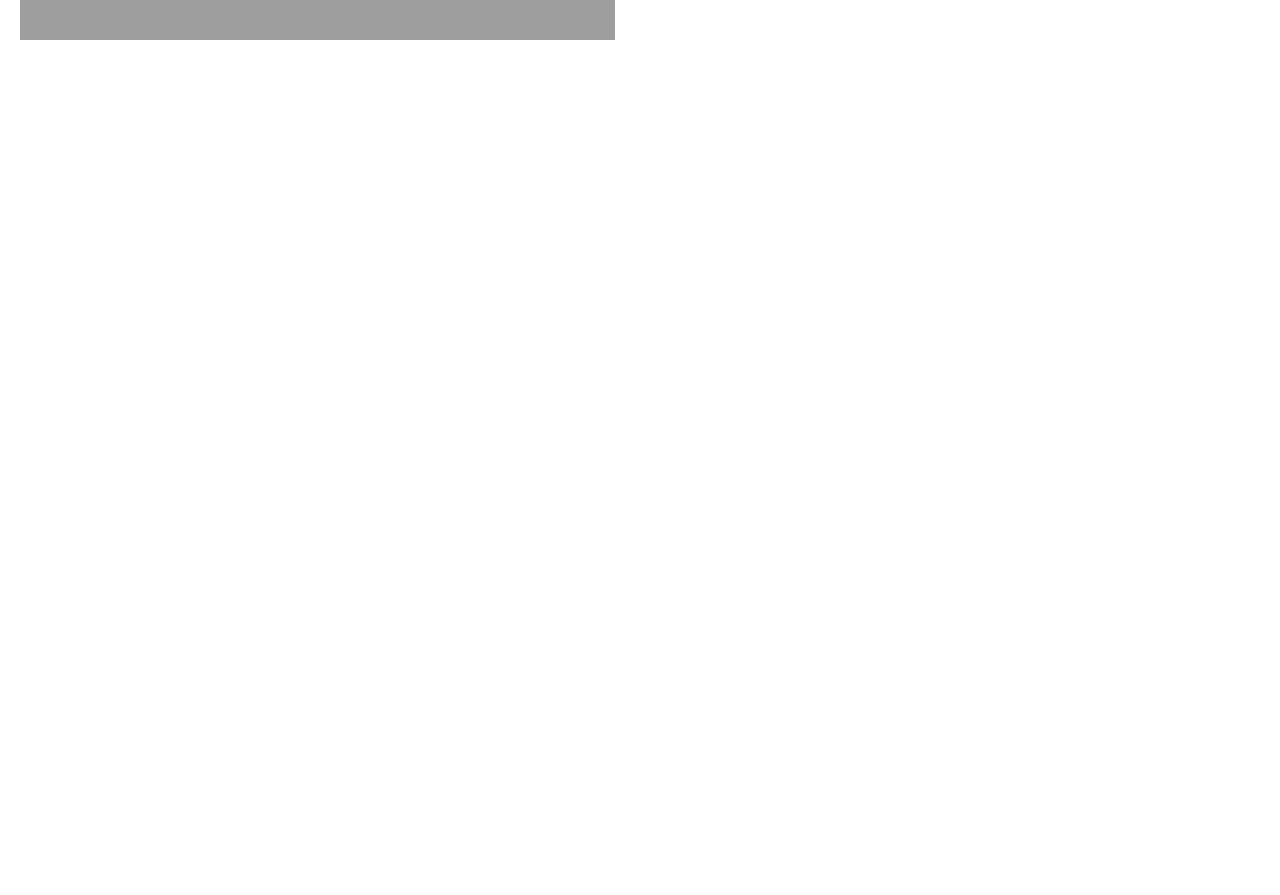
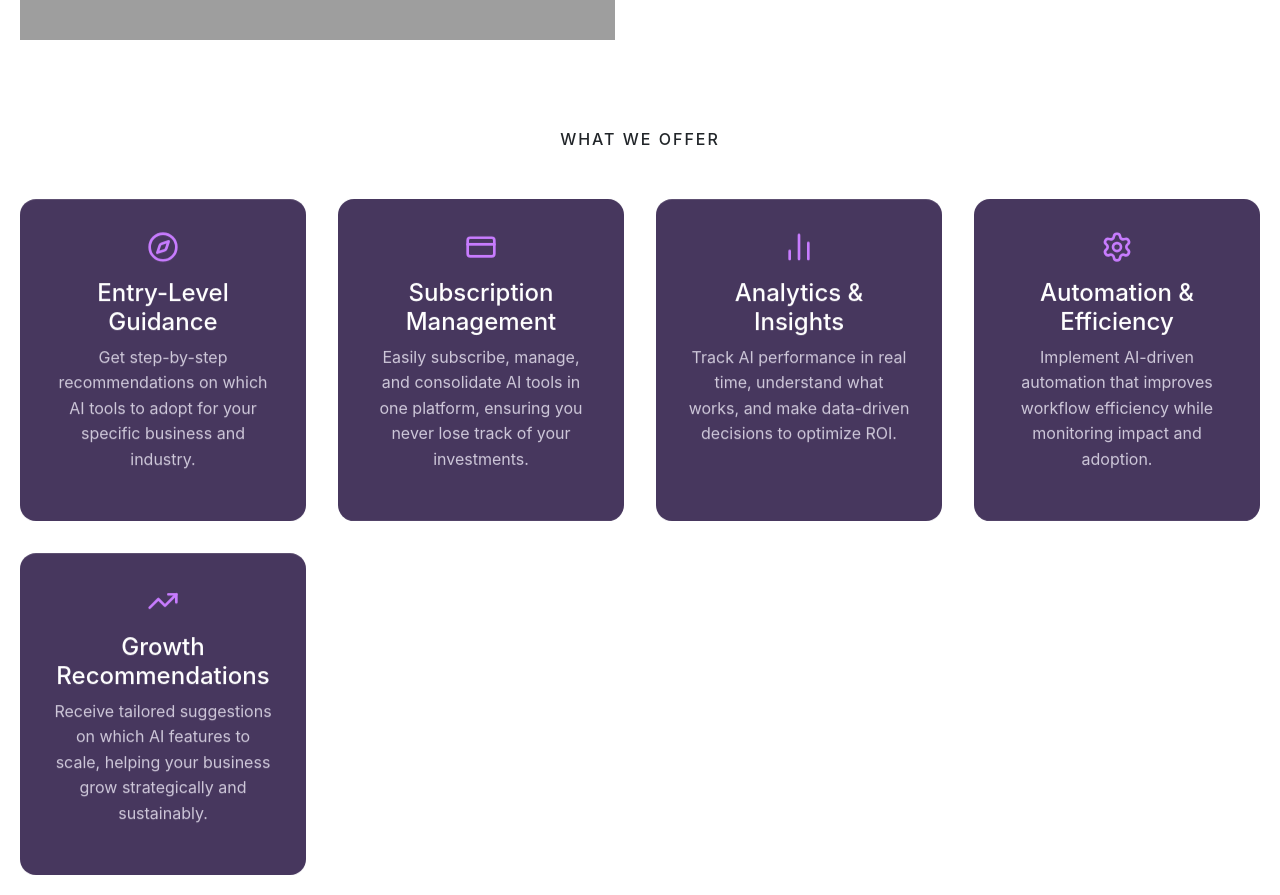
Before and after one commit to brucetravis/neurora-platform, a React (Create React App) app: page / in a window 1280 px wide. Shown: the part 1440-2335 px from the top of the page. Before the commit the page ends 1500 px from the top, so only its background shows below. Built offline with nearby package versions, Linux system fonts and the light colour scheme; grey boxes are pictures that could not be loaded.

Commit message:
whyus section created

```diff
--- a/src/components/buttons/Button.css
+++ b/src/components/buttons/Button.css
@@ -10,5 +10,5 @@ button {
 
 button:hover {
   background: rgb(46, 23, 73);
-  cursor: pointer;
+  cursor: points;
 }
--- /dev/null
+++ b/src/components/cards/whyus/Points.css
@@ -0,0 +1,41 @@
+.points-card {
+  background: rgba(25, 6, 54, 0.8);
+  border-radius: 1rem;
+  padding: 2rem;
+  min-height: 300px;
+  text-align: center;
+  transition: transform 0.3s ease, box-shadow 0.3s ease;
+  will-change: transform;
+}
+
+
+.points-card:hover {
+  cursor: pointer;
+  transform: translateY(-6px);
+  box-shadow: 0 10px 30px rgba(184, 135, 219, 0.2);
+}
+
+.points-title {
+  color: #fff;
+  font-size: 1.5rem;
+  margin: 1rem 0 0.5rem 0;
+}
+
+.points-desc {
+  color: rgba(230,226,240,0.85);
+  font-size: 1rem;
+  line-height: 1.6;
+}
+
+.icon-wrapper {
+  display: flex;
+  justify-content: center;
+  align-items: center;
+  margin-bottom: 1rem;
+  transition: transform 0.3s ease, filter 0.3s ease;
+}
+
+.points-card:hover .icon-wrapper {
+  transform: scale(1.1);
+  filter: drop-shadow(0 0 12px #c87cff);
+}
--- /dev/null
+++ b/src/components/cards/whyus/Points.js
@@ -0,0 +1,19 @@
+import React from 'react'
+import './Points.css'
+import { animated } from 'react-spring'
+
+export default function Points({ icon, title, content, animation }) {
+  return (
+    <animated.div
+      className='points-card'
+      style={{
+        ...animation,
+        width: '100%'
+      }}
+    >
+      <div className="icon-wrapper">{icon}</div>
+      <h3 className="points-title">{title}</h3>
+      <p className="points-desc">{content}</p>
+    </animated.div>
+  )
+}
--- a/src/components/cursor/Cursor.css
+++ b/src/components/cursor/Cursor.css
@@ -1,7 +1,7 @@
 .custom-cursor {
   position: fixed;
   z-index: 99999;
-  pointer-events: none; /* So it doesn't block clicks */
+  points-events: none; /* So it doesn't block clicks */
   /* width: 15px; */
   /* height: 15px; */
   width: 0;
@@ -14,7 +14,7 @@
 
 .trail-dot {
   position: fixed;
-  pointer-events: none;
+  points-events: none;
   width: 100px;
   height: 100px;
   border-radius: 50%;
--- /dev/null
+++ b/src/components/sections/whyus/WhyUs.css
@@ -0,0 +1,18 @@
+.whyus-section {
+    padding: 50px 20px 20px 20px;
+}
+
+.whyus-section .title {
+    text-align: center;
+    text-transform: uppercase;
+    letter-spacing: 2px;
+    margin: 20px 0 50px 0;
+    padding: 0;
+}
+
+.whyus-section .whyus-content {
+    display: grid;
+    grid-template-columns: repeat(auto-fit, minmax(240px, 1fr));
+    gap: 2rem;
+    margin: 0 auto;
+}
--- /dev/null
+++ b/src/components/sections/whyus/WhyUs.js
@@ -0,0 +1,90 @@
+import React from 'react'
+import './WhyUs.css'
+import { useSpring, animated } from 'react-spring'
+import { useInView } from 'react-intersection-observer'
+import { BarChart2, Compass, CreditCard, Settings, TrendingUp } from 'lucide-react'
+import Points from '../../cards/whyus/Points'
+
+export default function WhyUs() {
+    const [ ref, inView ] = useInView({
+        triggerOnce: false,
+        threshold: 0.1
+    })
+
+    // titleSpring
+    const titleSpring = useSpring({
+        transform: inView ? 'translateY(0%)' : 'translateY(50%)', // hidden at the top
+        opacity: inView ? 1 : 0,
+        config: { mass: 1, tension: 80, friction: 25 },
+        delay: 200
+    })
+
+    // animated card up
+    const cardUpSpring = useSpring({
+        transform: inView ? 'translateY(0%)' : 'translateY(-50%)', // hidden at the top
+        opacity: inView ? 1 : 0,
+        config: { mass: 1, tension: 80, friction: 25 },
+        delay: 200
+    })
+
+    // animated card down
+    const cardDownSpring = useSpring({
+        transform: inView ? 'translateY(0%)' : 'translateY(50%)', // hidden at the top
+        opacity: inView ? 1 : 0,
+        config: { mass: 1, tension: 80, friction: 25 },
+        delay: 200
+    })
+
+    const points = [
+        {
+            icon: <Compass size={32} color="#c87cff" />,
+            title: 'Entry-Level Guidance',
+            description: 'Get step-by-step recommendations on which AI tools to adopt for your specific business and industry.',
+            animationStyle: cardUpSpring
+        },
+        {
+            icon: <CreditCard size={32} color="#c87cff" />,
+            title: 'Subscription Management',
+            description: 'Easily subscribe, manage, and consolidate AI tools in one platform, ensuring you never lose track of your investments.',
+            animationStyle: cardDownSpring
+        },
+        {
+            icon: <BarChart2 size={32} color="#c87cff" />,
+            title: 'Analytics & Insights',
+            description: 'Track AI performance in real time, understand what works, and make data-driven decisions to optimize ROI.',
+            animationStyle: cardUpSpring
+        },
+        {
+            icon: <Settings size={32} color="#c87cff" />,
+            title: 'Automation & Efficiency',
+            description: 'Implement AI-driven automation that improves workflow efficiency while monitoring impact and adoption.',
+            animationStyle: cardDownSpring
+        },
+        {
+            icon: <TrendingUp size={32} color="#c87cff" />,
+            title: 'Growth Recommendations',
+            description: 'Receive tailored suggestions on which AI features to scale, helping your business grow strategically and sustainably.',
+            animationStyle: cardUpSpring
+        },
+    ]
+
+
+
+  return (
+    <section className='whyus-section' ref={ref}>
+        <animated.h6 className='title' ref={titleSpring}>What We Offer</animated.h6>
+
+        <div className='whyus-content'>
+            {points.map((p) => (
+                <Points
+                    key={p.id}
+                    icon={p.icon}
+                    title={p.title}
+                    content={p.description}
+                    animation={p.animationStyle}
+                />
+            ))}
+        </div>
+    </section>
+  )
+}
--- a/src/pages/landing/Landing.js
+++ b/src/pages/landing/Landing.js
@@ -2,12 +2,14 @@ import React from 'react'
 import './Landing.css'
 import Hero from '../../components/sections/hero/Hero'
 import About from '../../components/sections/about/About'
+import WhyUs from '../../components/sections/whyus/WhyUs'
 
 export default function Landing() {
   return (
     <section className='landing-page'>
       <Hero />
       <About />
+      <WhyUs />
     </section>
   )
 }
```
Also changed, not shown: 1 other file (tests, documents, lock files or other folders).
